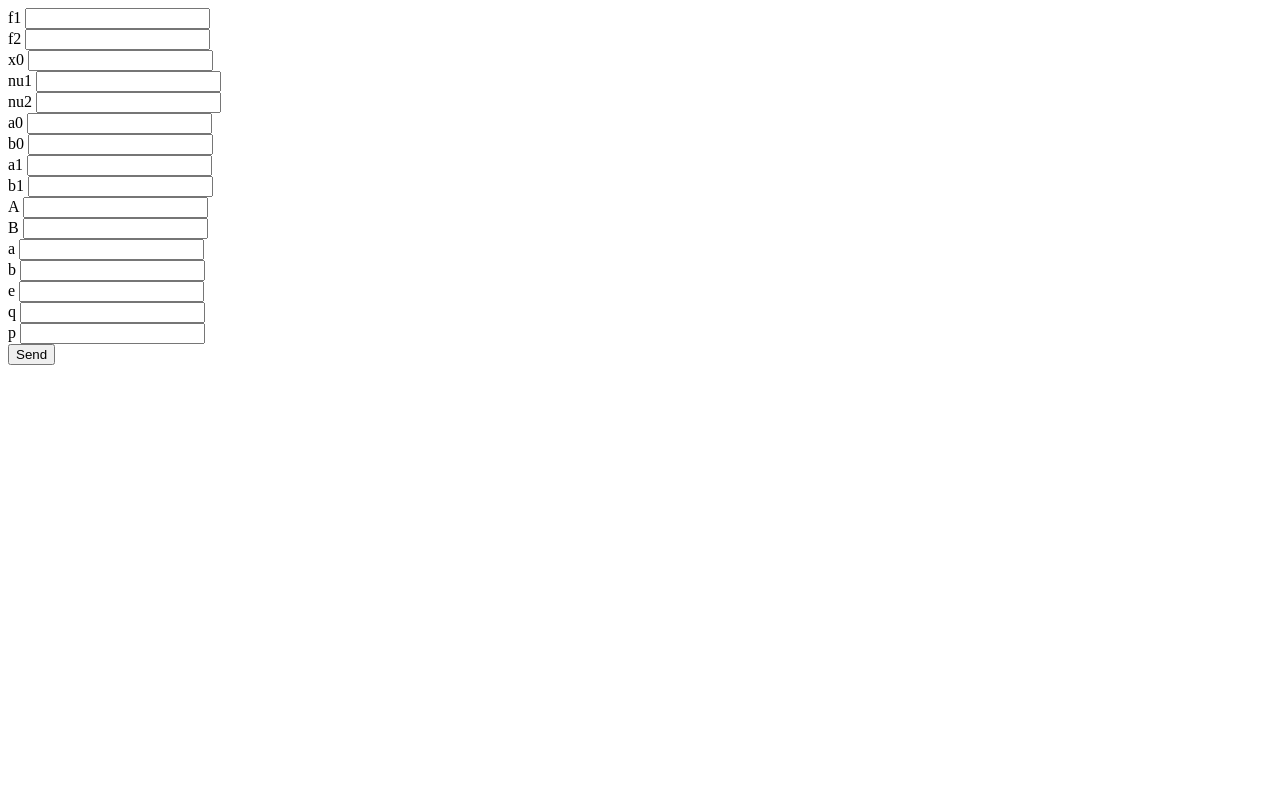
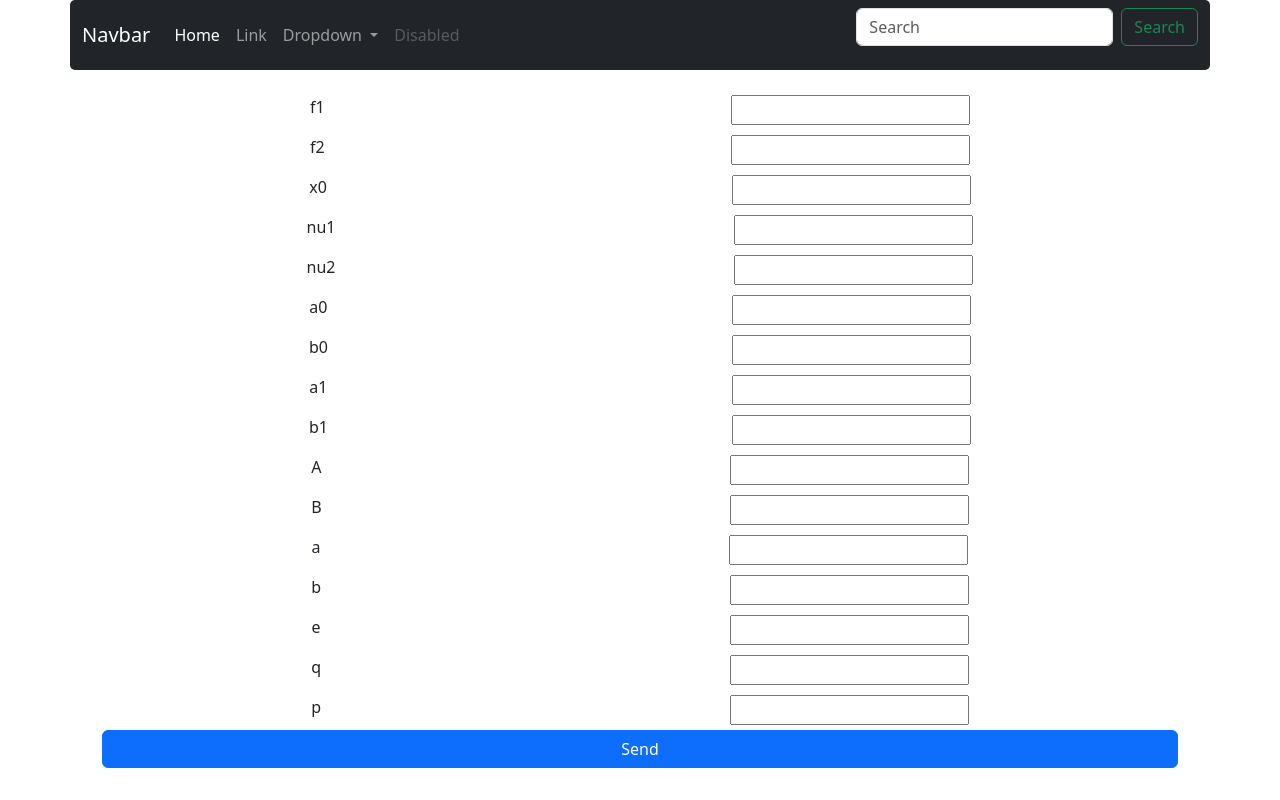
Before and after one commit to Neevsez/projects, a Django app: page / in a window 1280 px wide. Run offline with Django 4.2, Linux system fonts and the light colour scheme; some libraries are stand-ins or nearby versions.

Commit message:
front update

```diff
--- a/kursovaya/settings.py
+++ b/kursovaya/settings.py
@@ -38,6 +38,7 @@ INSTALLED_APPS = [
     'django.contrib.messages',
     'django.contrib.staticfiles',
     'main',
+    "django_bootstrap5",
 ]
 
 MIDDLEWARE = [
--- a/main/static/css/style.css
+++ b/main/static/css/style.css
@@ -1,3 +1,16 @@
+.form
+{
+    margin: 20px;
+    display: flex;
+    flex-direction: column;
+}
+.input_box
+{
+    display: flex;
+    justify-content: space-around;
+    margin: 5px;
+}
+
 .columns {
     border: 2px solid black;
 }
--- a/main/templates/base.html
+++ b/main/templates/base.html
@@ -1,4 +1,8 @@
 {% load static %}
+{% load django_bootstrap5 %}
+{% bootstrap_css %}
+{% bootstrap_javascript %}
+
 <!DOCTYPE html>
 <html lang="en">
 
@@ -8,6 +12,46 @@
     <title>Document</title>
     <link rel="stylesheet" href="{% static 'css/style.css' %}">
 </head>
+<nav style="border-radius: 5px;" class="navbar navbar-expand-lg navbar-dark bg-dark container ">
+    <div class="container-fluid">
+        <a class="navbar-brand" href="#">Navbar</a>
+        <button class="navbar-toggler" type="button" data-bs-toggle="collapse" data-bs-target="#navbarSupportedContent"
+            aria-controls="navbarSupportedContent" aria-expanded="false" aria-label="Toggle navigation">
+            <span class="navbar-toggler-icon"></span>
+        </button>
+        <div class="collapse navbar-collapse" id="navbarSupportedContent">
+            <ul class="navbar-nav me-auto mb-2 mb-lg-0">
+                <li class="nav-item">
+                    <a class="nav-link active" aria-current="page" href="#">Home</a>
+                </li>
+                <li class="nav-item">
+                    <a class="nav-link" href="#">Link</a>
+                </li>
+                <li class="nav-item dropdown">
+                    <a class="nav-link dropdown-toggle" href="#" id="navbarDropdown" role="button"
+                        data-bs-toggle="dropdown" aria-expanded="false">
+                        Dropdown
+                    </a>
+                    <ul class="dropdown-menu" aria-labelledby="navbarDropdown">
+                        <li><a class="dropdown-item" href="#">Action</a></li>
+                        <li><a class="dropdown-item" href="#">Another action</a></li>
+                        <li>
+                            <hr class="dropdown-divider">
+                        </li>
+                        <li><a class="dropdown-item" href="#">Something else here</a></li>
+                    </ul>
+                </li>
+                <li class="nav-item">
+                    <a class="nav-link disabled">Disabled</a>
+                </li>
+            </ul>
+            <form class="d-flex">
+                <input class="form-control me-2" type="search" placeholder="Search" aria-label="Search">
+                <button class="btn btn-outline-success" type="submit">Search</button>
+            </form>
+        </div>
+    </div>
+</nav>
 
 <body>
     {% block body %}{% endblock %}
--- a/main/templates/index.html
+++ b/main/templates/index.html
@@ -2,72 +2,72 @@
 
 {% block body %}
 <div class="container">
-    <form action="{% url 'result' %}" , method="get">
-        <div class="input">
+    <form action="{% url 'result' %}" , class="form" method="get">
+        <div class="input_box">
             <label for="f1">f1</label>
             <input name="f1" type="text" class="input" id="f1">
         </div>
-        <div class="input">
+        <div class="input_box">
             <label for="f2">f2</label>
             <input name="f2" type="text" class="input" id="f2">
         </div>
-        <div class="input">
+        <div class="input_box">
             <label for="x0">x0</label>
             <input name="x0" type="text" class="input" id="x0">
         </div>
-        <div class="input">
+        <div class="input_box">
             <label for="nu1">nu1</label>
             <input name="nu1" type="text" class="input" id="nu1">
         </div>
-        <div class="input">
+        <div class="input_box">
             <label for="nu2">nu2</label>
             <input name="nu2" type="text" class="input" id="nu2">
         </div>
-        <div class="input">
+        <div class="input_box">
             <label for="a0">a0</label>
             <input name="a0" type="text" class="input" id="a0">
         </div>
-        <div class="input">
+        <div class="input_box">
             <label for="b0">b0</label>
             <input name="b0" type="text" class="input" id="b0">
         </div>
-        <div class="input">
+        <div class="input_box">
             <label for="a1">a1</label>
             <input name="a1" type="text" class="input" id="a1">
         </div>
-        <div class="input">
+        <div class="input_box">
             <label for="b1">b1</label>
             <input name="b1" type="text" class="input" id="b1">
         </div>
-        <div class="input">
+        <div class="input_box">
             <label for="A">A</label>
             <input name="A" type="text" class="input" id="A">
         </div>
-        <div class="input">
+        <div class="input_box">
             <label for="B">B</label>
             <input name="B" type="text" class="input" id="B">
         </div>
-        <div class="input">
+        <div class="input_box">
             <label for="a">a</label>
             <input name="a" type="text" class="input" id="a">
         </div>
-        <div class="input">
+        <div class="input_box">
             <label for="b">b</label>
             <input name="b" type="text" class="input" id="b">
         </div>
-        <div class="input">
+        <div class="input_box">
             <label for="e">e</label>
             <input name="e" type="text" class="input" id="e">
         </div>
-        <div class="input">
+        <div class="input_box">
             <label for="q">q</label>
             <input name="q" type="text" class="input" id="q">
         </div>
-        <div class="input">
+        <div class="input_box">
             <label for="p">p</label>
             <input name="p" type="text" class="input" id="p">
         </div>
-        <button type="submit" class="btn">Send</button>
+        <button type="submit" class="btn btn-primary">Send</button>
     </form>
 </div>
 {% endblock %}
```
